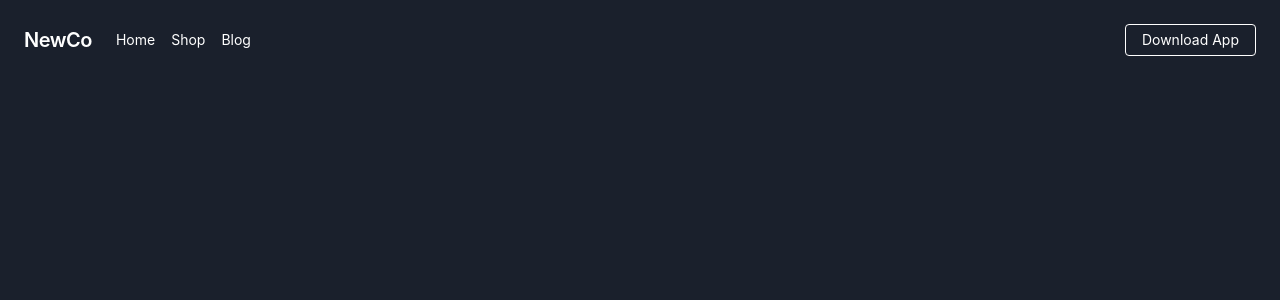
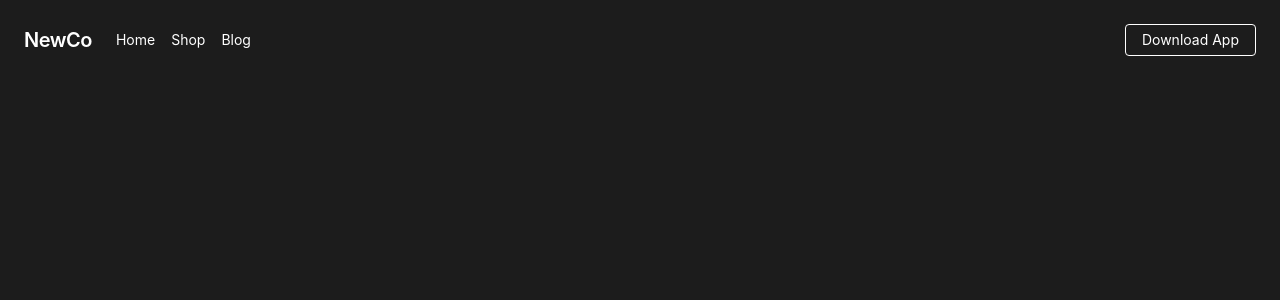
Before and after one commit to carloscodes/portfolio, a Next.js app: page / in a window 1280 px wide. Shown: the top 300 px of the page. Built offline with nearby package versions, Linux system fonts and the light colour scheme.

Commit message:
better bg color

```diff
--- a/styles/globals.css
+++ b/styles/globals.css
@@ -3,9 +3,9 @@
 @tailwind utilities;
 
 html, body {
-    background-color: #1A202C;
+    background-color: #1c1c1c;
 }
 
 .dark {
-   background-color: #1A202C;
+   background-color: #1c1c1c;
 }
```
